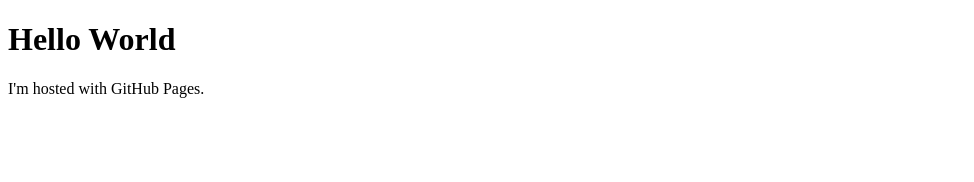
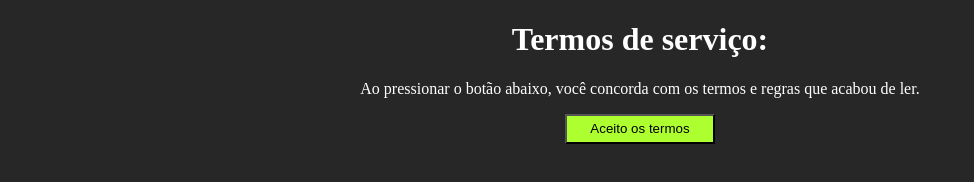
Before and after one commit to gustavogianluppi/gustavogianluppi.github.io, a plain HTML site: page index.html in a window 1280 px wide. Shown: the whole page, without its empty margins (0-974 px from the left). Drawn offline with Linux system fonts and the light colour scheme.

Commit message:
Update index.html

```diff
--- a/index.html
+++ b/index.html
@@ -1,7 +1,28 @@
 <!DOCTYPE html>
 <html>
-<body>
-<h1>Hello World</h1>
-<p>I'm hosted with GitHub Pages.</p>
-</body>
+    <head>
+        <title>Rumo.on - Termos de serviço</title>
+        <script>
+            function getQueryParam(param) {
+              const urlParams = new URLSearchParams(window.location.search);
+              return urlParams.get(param);
+            }
+
+            function redirectToDocument() {
+              const docId = getQueryParam("id");
+              if (docId) {
+                window.location.href = `https://drive.google.com/file/d/${docId}/view`;
+              } else {
+                alert("Erro: Nenhum documento especificado.");
+              }
+            }
+        </script>
+    </head>
+    <body style="background-color: #272727;">
+        <div style="text-align: center; color: white;">
+            <h1>Termos de serviço:</h1>
+            <p>Ao pressionar o botão abaixo, você concorda com os termos e regras que acabou de ler.</p>
+            <button style="width: 150px; height: 30px; text-align: center; background-color: greenyellow; color: black;" onclick="redirectToDocument()">Aceito os termos</button>
+        </div>
+    </body>
 </html>
```
